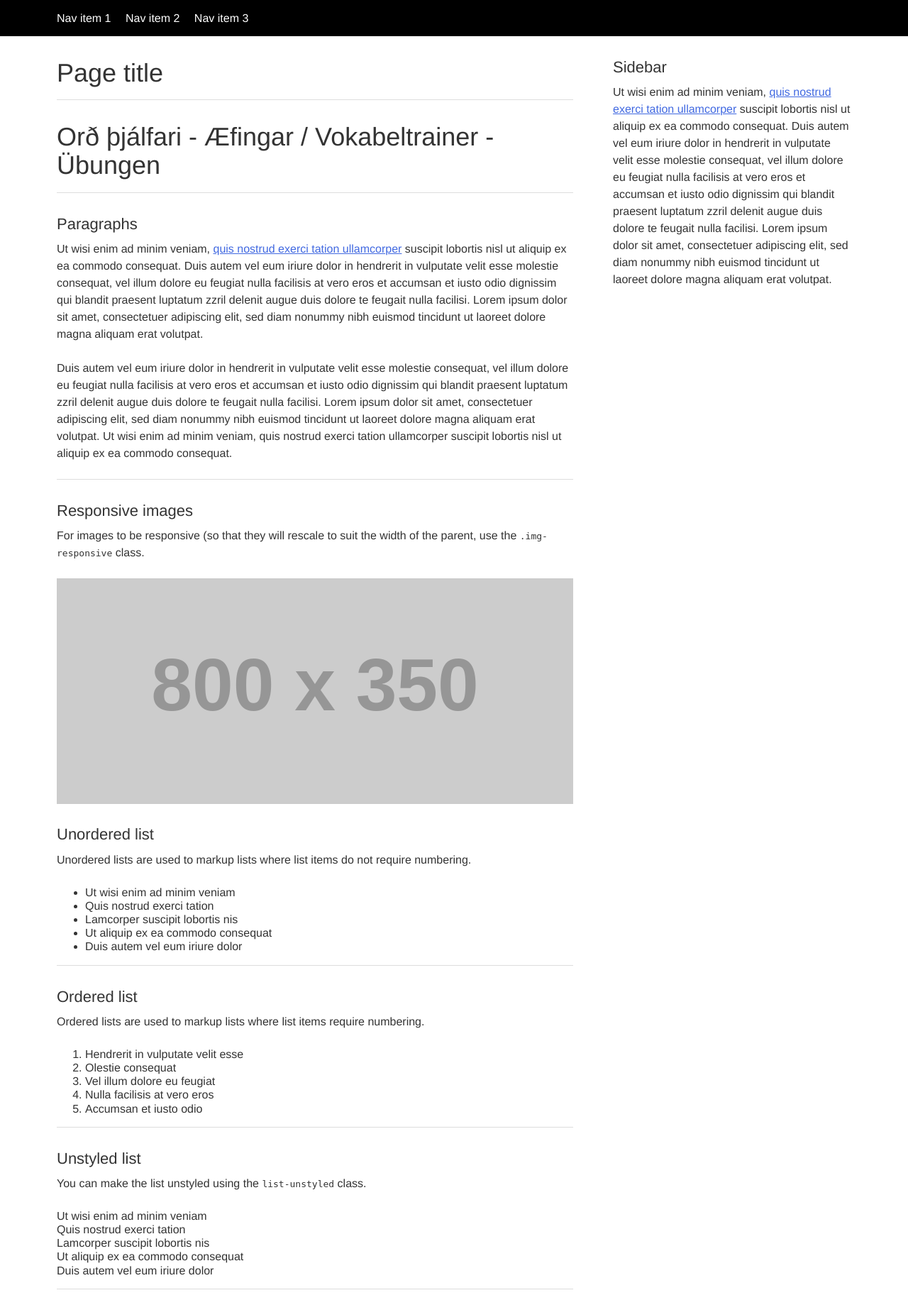
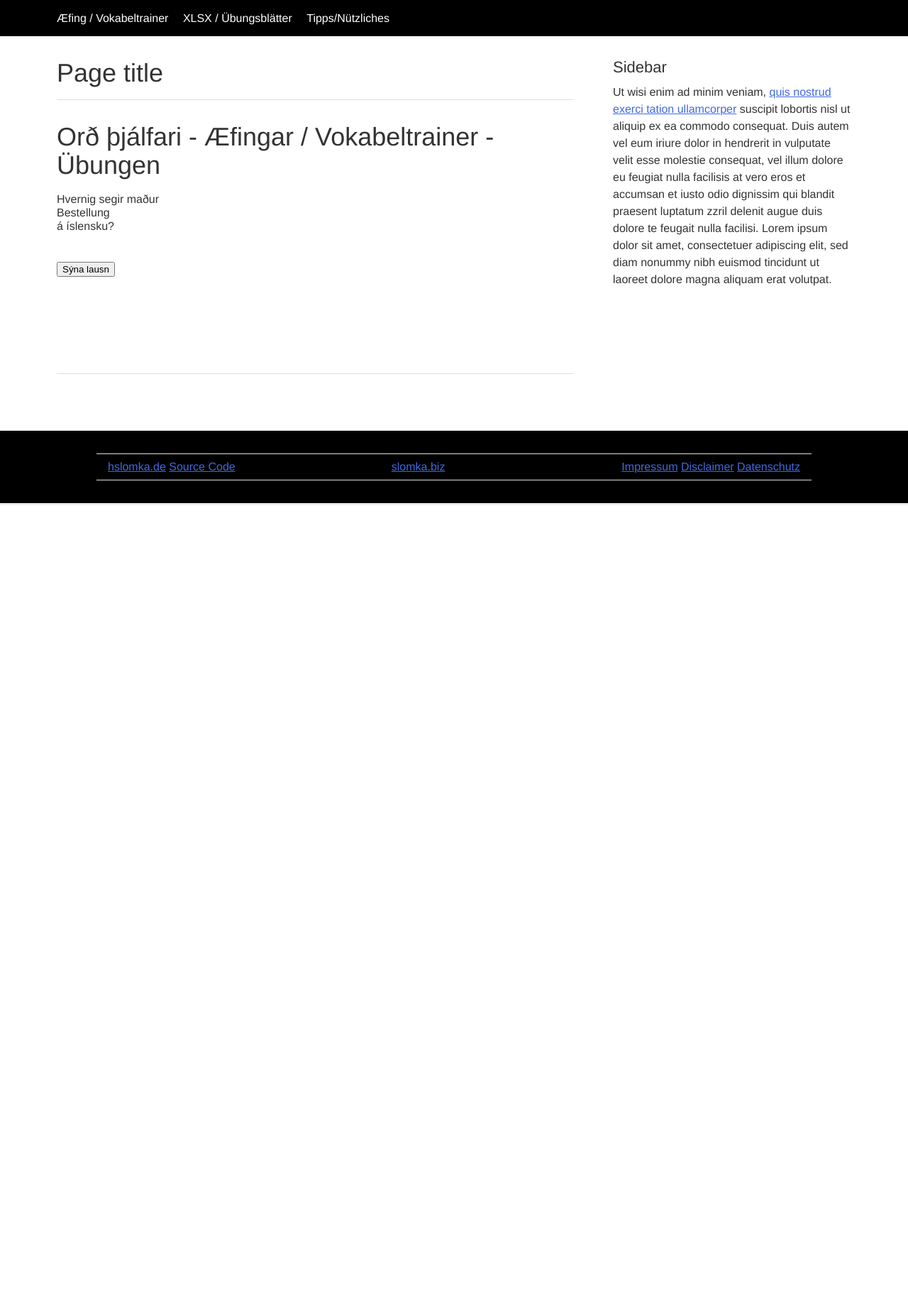
Before and after one commit to slommi71/icelandic_exercise_generator, a Flask app: page /index_test in a window 1280 px wide. Shown: the part 88-1920 px from the top of the page at 71% size. After the commit the page ends 800 px from the top, so only its background shows below. Run offline with Flask 2, Linux system fonts and the light colour scheme; grey boxes labelled with a size stand in for pictures from a placeholder-image service; some libraries are stand-ins or nearby versions.

Commit message:
formatting landing page

```diff
--- a/src/FlaskApp/FlaskApp/templates/index2.html
+++ b/src/FlaskApp/FlaskApp/templates/index2.html
@@ -60,9 +60,9 @@
 		<div class="nav-bar">
 			<div class="container">
 				<ul class="nav">
-					<li><a href="#">Nav item 1</a></li>
-					<li><a href="#">Nav item 2</a></li>
-					<li><a href="#">Nav item 3</a></li>
+					<li><a href="#">Æfing / Vokabeltrainer</a></li>
+					<li><a href="#">XLSX / Übungsblätter</a></li>
+					<li><a href="#">Tipps/Nützliches</a></li>
 				</ul>
 			</div>
 		</div>
@@ -74,110 +74,22 @@
 
 					<!-- Heading levels -->
 					<h1>Orð þjálfari - Æfingar / Vokabeltrainer - Übungen</h1>
-					<hr>
+					Hvernig segir maður <br>
+					<div class="wort">{{ wort }}</div>
+					á íslensku?
+					<br><br><br>
+					<form method='POST' action='/lausn'>
+						<p><input value='Sýna lausn' type='SUBMIT'></p>
+					</form>
+					<br><br><br><br><br>
+					<hr class="bluelarge">
 
-					<!-- Paragraphs -->
-					<h3>Paragraphs</h3>
-					<p>Ut wisi enim ad minim veniam, <a href="#">quis nostrud exerci tation ullamcorper</a> suscipit lobortis nisl ut aliquip ex ea commodo consequat. Duis autem vel eum iriure dolor in hendrerit in vulputate velit esse molestie consequat, vel illum dolore eu feugiat nulla facilisis at vero eros et accumsan et iusto odio dignissim qui blandit praesent luptatum zzril delenit augue duis dolore te feugait nulla facilisi. Lorem ipsum dolor sit amet, consectetuer adipiscing elit, sed diam nonummy nibh euismod tincidunt ut laoreet dolore magna aliquam erat volutpat.</p>
-					<p>Duis autem vel eum iriure dolor in hendrerit in vulputate velit esse molestie consequat, vel illum dolore eu feugiat nulla facilisis at vero eros et accumsan et iusto odio dignissim qui blandit praesent luptatum zzril delenit augue duis dolore te feugait nulla facilisi. Lorem ipsum dolor sit amet, consectetuer adipiscing elit, sed diam nonummy nibh euismod tincidunt ut laoreet dolore magna aliquam erat volutpat. Ut wisi enim ad minim veniam, quis nostrud exerci tation ullamcorper suscipit lobortis nisl ut aliquip ex ea commodo consequat.</p>
-					<hr>
 
-					<!-- Responsive images -->
-					<h3>Responsive images</h3>
-					<p>For images to be responsive (so that they will rescale to suit the width of the parent, use the <code>.img-responsive</code> class.</p>
-					<p><img class="img-responsive" src="http://placehold.it/800x350" alt=""></p>
-
-					<!-- Lists -->
-					<h3>Unordered list</h3>
-					<p>Unordered lists are used to markup lists where list items do not require numbering.</p>
-					<ul>
-						<li>Ut wisi enim ad minim veniam</li>
-						<li>Quis nostrud exerci tation</li>
-						<li>Lamcorper suscipit lobortis nis</li>
-						<li>Ut aliquip ex ea commodo consequat</li>
-						<li>Duis autem vel eum iriure dolor</li>
-					</ul>
-					<hr>
-
-					<h3>Ordered list</h3>
-					<p>Ordered lists are used to markup lists where list items require numbering.</p>
-					<ol>
-						<li>Hendrerit in vulputate velit esse</li>
-						<li>Olestie consequat</li>
-						<li>Vel illum dolore eu feugiat</li>
-						<li>Nulla facilisis at vero eros</li>
-						<li>Accumsan et iusto odio</li>
-					</ol>
-					<hr>
-
-					<h3>Unstyled list</h3>
-					<p>You can make the list unstyled using the <code>list-unstyled</code> class.</p>
-					<ul class="list-unstyled">
-						<li>Ut wisi enim ad minim veniam</li>
-						<li>Quis nostrud exerci tation</li>
-						<li>Lamcorper suscipit lobortis nis</li>
-						<li>Ut aliquip ex ea commodo consequat</li>
-						<li>Duis autem vel eum iriure dolor</li>
-					</ul>
-					<hr>
-
-					<h3>Inline list</h3>
-					<p>You can make the list display inline using the <code>list-inline</code> class.</p>
-					<ul class="list-inline">
-						<li>One</li>
-						<li>Two</li>
-						<li>Three</li>
-						<li>Four</li>
-					</ul>
-					<hr>
-
-					<!-- Blockquotes -->
-					<h3>Blockquotes</h3>
-					<p>The blockquote element is used to markup long quotations. Ideally, content inside should be wrapped in paragraph elements.</p>
-					<blockquote>
-						<p>The real names of our people were destroyed during slavery. The last name of my forefathers was taken from them when they were brought to America and made slaves, and then the name of the slave master was given, which we refuse, we reject that name today and refuse it. I never acknowledge it whatsoever.</p>
-						<footer><a href="http://en.wikipedia.org/wiki/Malcolm_X">Malcolm X</a></footer>
-					</blockquote>
-					<hr>
-
-					<h3>Buttons</h3>
+					<!-- <h3>Buttons</h3>
 					<p>You can apply the <code>btn</code> class to any element that requires a button style.</p>
 					<p><a href="#" class="btn">Submit</a></p>
-					<hr>
+					<hr> -->
 
-					<!-- Tables -->
-					<h3>Tables</h3>
-					<p>Tables should be given the class of <code>table</code>.</p>
-					<table class="table table-striped">
-						<thead>
-							<tr>
-								<th>#</th>
-								<th>First Name</th>
-								<th>Last Name</th>
-								<th>Username</th>
-							</tr>
-						</thead>
-						<tbody>
-							<tr>
-								<th scope="row">1</th>
-								<td>Mark</td>
-								<td>Otto</td>
-								<td>@mdo</td>
-							</tr>
-							<tr>
-								<th scope="row">2</th>
-								<td>Jacob</td>
-								<td>Thornton</td>
-								<td>@fat</td>
-							</tr>
-							<tr>
-								<th scope="row">3</th>
-								<td>Larry</td>
-								<td>the Bird</td>
-								<td>@twitter</td>
-							</tr>
-						</tbody>
-					</table>
 				</div>
 				<div class="aside">
 					<h3>Sidebar</h3>
@@ -187,7 +99,24 @@
 		</div>
 		<div class="footer">
 			<div class="container">
-				&copy; Copyright 2015
+				<table class="link" style="width:90%; text-align: left; margin-left: auto; margin-right: auto;" border="0" cellpadding="2" cellspacing="2">
+				<tbody>
+					<tr>
+					<td style="width: 30%; text-align: left;">
+						<a href=http://www.hslomka.de/>hslomka.de</a>
+						<a href="https://github.com/slommi71/icelandic_exercise_generator#webapp">Source Code</a>
+					</td>
+					<td style="width: 30%; text-align: center">
+						<a href=http://www.slomka.biz>slomka.biz</a>
+					</td>
+					<td style="width: 70%; text-align: right;">
+						<a href="http://www.slomka.biz/de/impressum.html" name="Impressum"><span class="small2">Impressum</span></a>
+						<a href="http://www.slomka.biz/de/disclaimer.html" name="Disclaimer"><span class="small2">Disclaimer</span></a>
+						<a href="http://www.slomka.biz/de/privacy.html" name="Datenschutz"><span class="small2">Datenschutz</span></a>
+					</td>
+					</tr>
+				</tbody>
+				</table>
 			</div>
 		</div>
 	</body>
```
